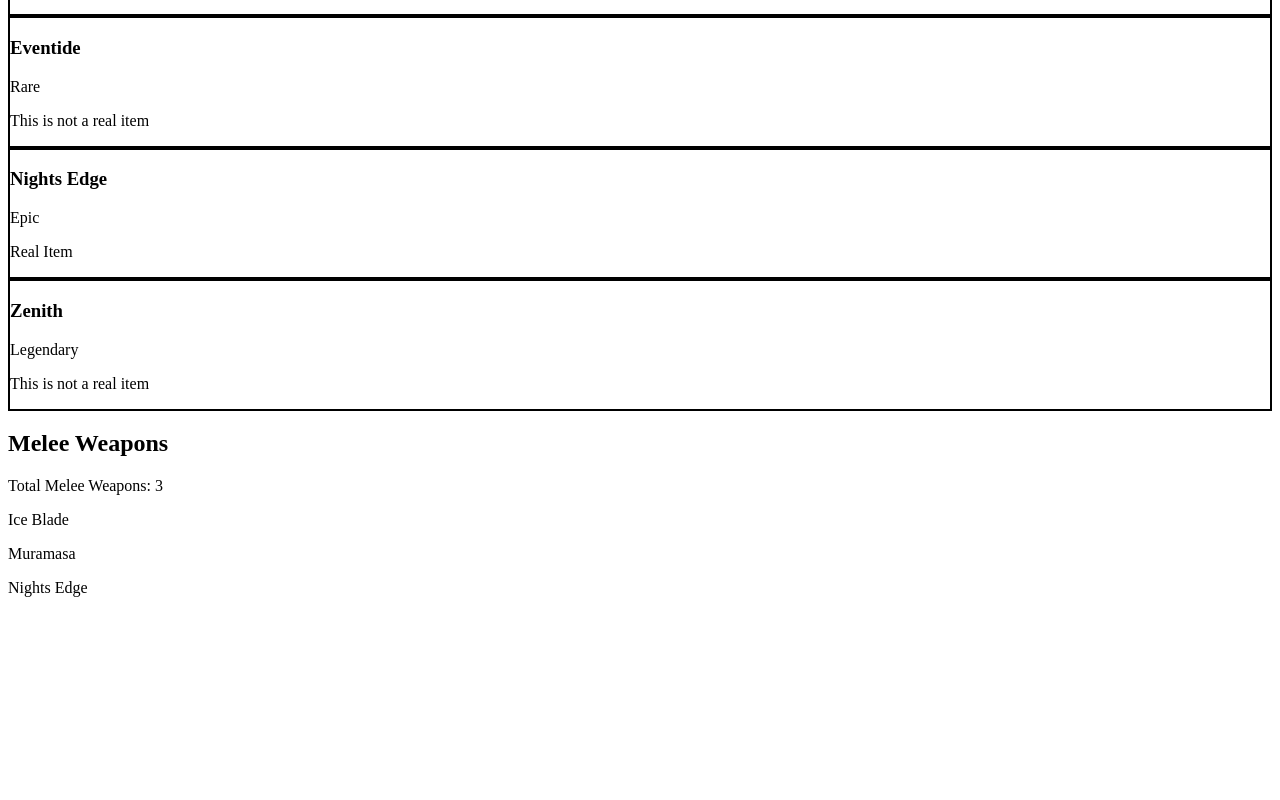
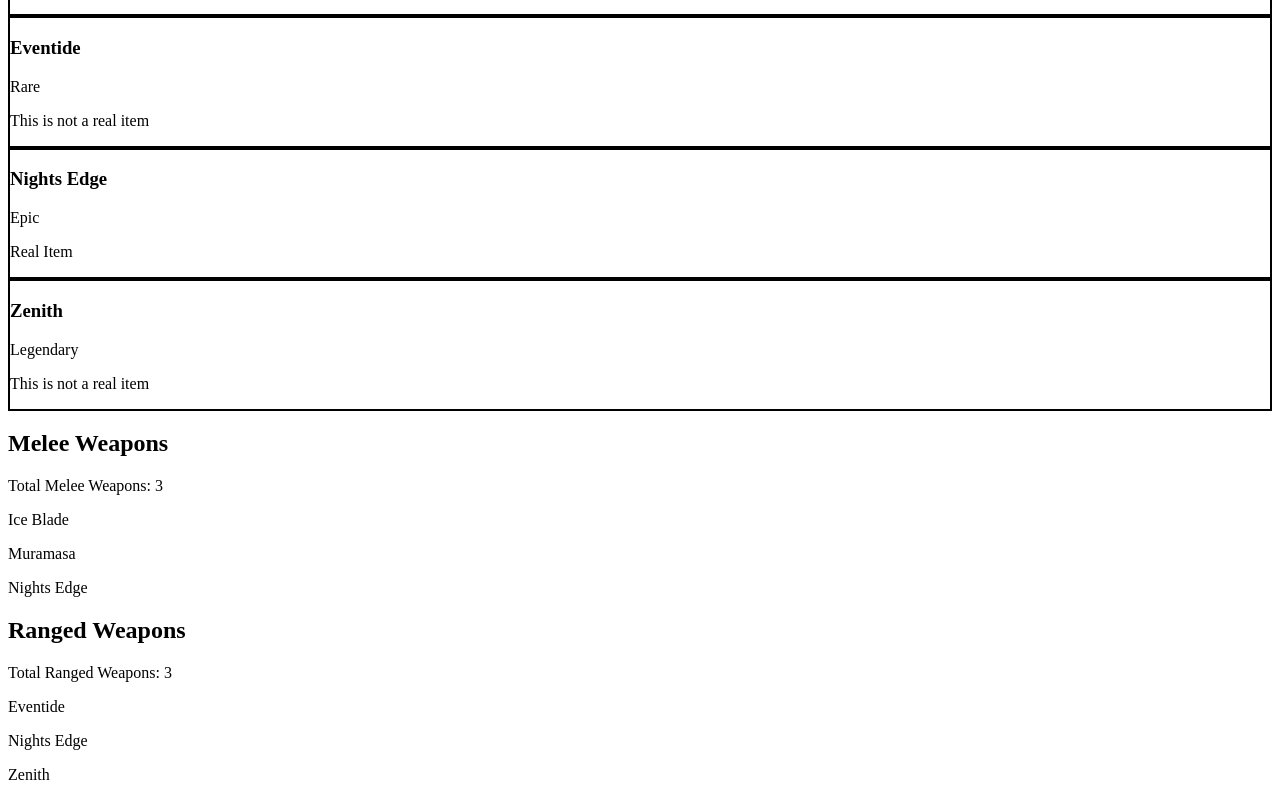
Before and after one commit to Code-Vision-Kingdom/darius_cherry_learning_AngularF26, an Angular app: page / in a window 1280 px wide. Shown: the part 458-1258 px from the top of the page. Before the commit the page ends 1071 px from the top, so only its background shows below. Built offline with nearby package versions, Linux system fonts and the light colour scheme.

Commit message:
Created a new branch and changed the version of package.json

```diff
--- a/package.json
+++ b/package.json
@@ -1,6 +1,6 @@
 {
   "name": "darius-cherry-learning-angular-f26",
-  "version": "0.3.0",
+  "version": "0.4.0",
   "scripts": {
     "generateInterface": "ng generate interface",
     "ng": "ng",
--- a/src/app/services/weapon.ts
+++ b/src/app/services/weapon.ts
@@ -52,17 +52,19 @@ export class WeaponService {
     this.items.update((list) => [...list, newWeapon]);
   }
   removeWeapon(id: number) {
-    this.items.update(list => list.filter(item => item.id !== id))
+    this.items.update((list) => list.filter((item) => item.id !== id));
   }
   readonly meleeWeapons = computed(() => this.items().filter((weapon) => weapon.class === 'Melee'));
+  readonly rangedWeapons = computed(() =>
+    this.items().filter((weapon) => weapon.class === 'Ranged'),
+  );
 
-  readonly meleeWeaponsCount = computed(() =>
-  this.meleeWeapons().length)
+  readonly meleeWeaponsCount = computed(() => this.meleeWeapons().length);
+  readonly rangedWeaponsCount = computed(() => this.rangedWeapons().length);
 
   constructor() {
     effect(() => {
       console.log('Weapon count:', this.items().length);
     });
   }
-
 }
--- a/src/app/terraria-list/terraria-list.html
+++ b/src/app/terraria-list/terraria-list.html
@@ -14,6 +14,20 @@
 
   @for (items of meleeWeapons(); track items.id){
     <p>{{ items.name }}</p>
+  } @empty {
+    <p>There is no Melee Weapons to show here</p>
   }
 
-  </div>
+  <h2> Ranged Weapons</h2>
+  <p> Total Ranged Weapons: {{ rangedWeaponsCount() }}</p>
+
+  @for (items of rangedWeapons(); track items.id){
+    <p>{{ items.name }}</p>
+  } @empty {
+    <p>There is no Ranged Weapons to show here</p>
+  }
+
+
+
+
+</div>
--- a/src/app/terraria-list/terraria-list.ts
+++ b/src/app/terraria-list/terraria-list.ts
@@ -13,8 +13,12 @@ export class TerrariaList {
   private weaponService = inject(WeaponService);
   weaponList = this.weaponService.weapons;
   meleeWeapons = this.weaponService.meleeWeapons;
-  meleeWeaponsCount = this.weaponService.meleeWeaponsCount
+  meleeWeaponsCount = this.weaponService.meleeWeaponsCount;
+
+  rangedWeapons = this.weaponService.rangedWeapons;
+  rangedWeaponsCount = this.weaponService.rangedWeaponsCount;
+
   onWeaponOpened(event: WeaponEvent): void {
-    this.weaponService.removeWeapon(event.id)
+    this.weaponService.removeWeapon(event.id);
   }
 }
```
